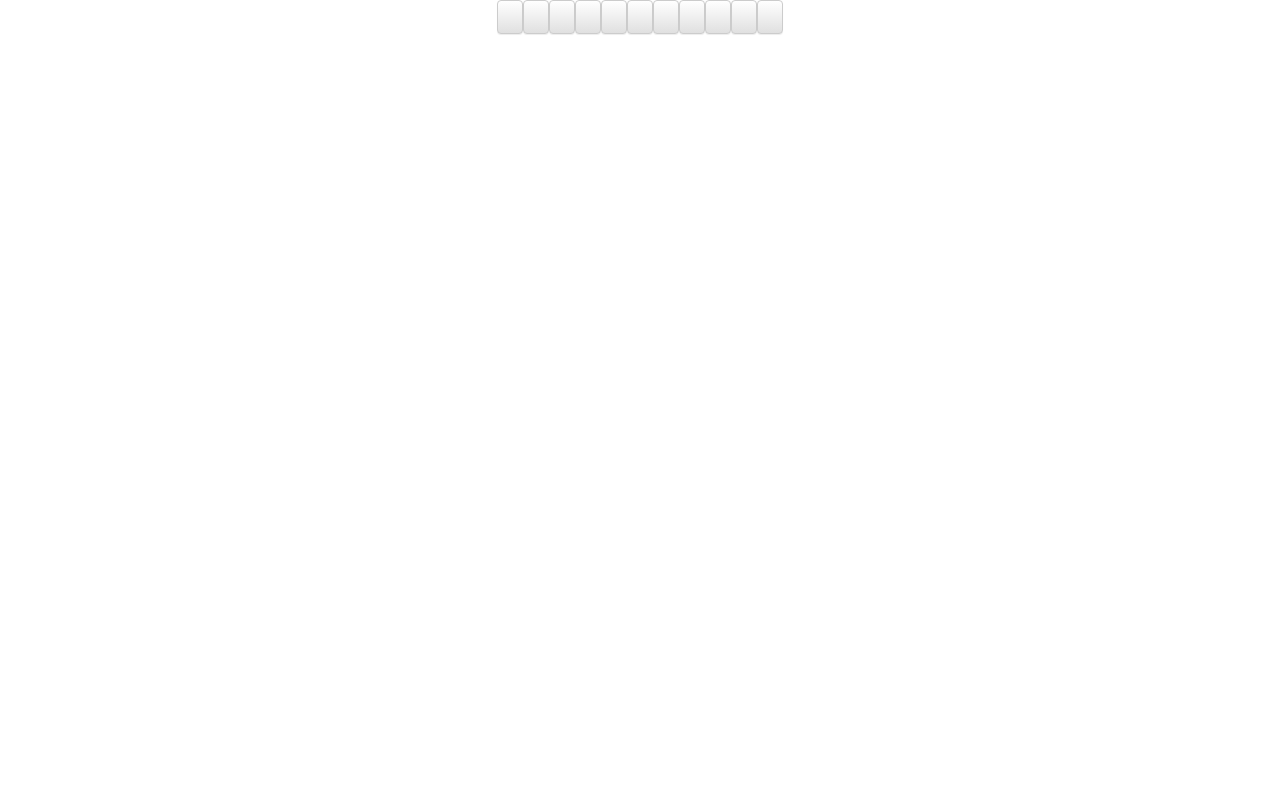
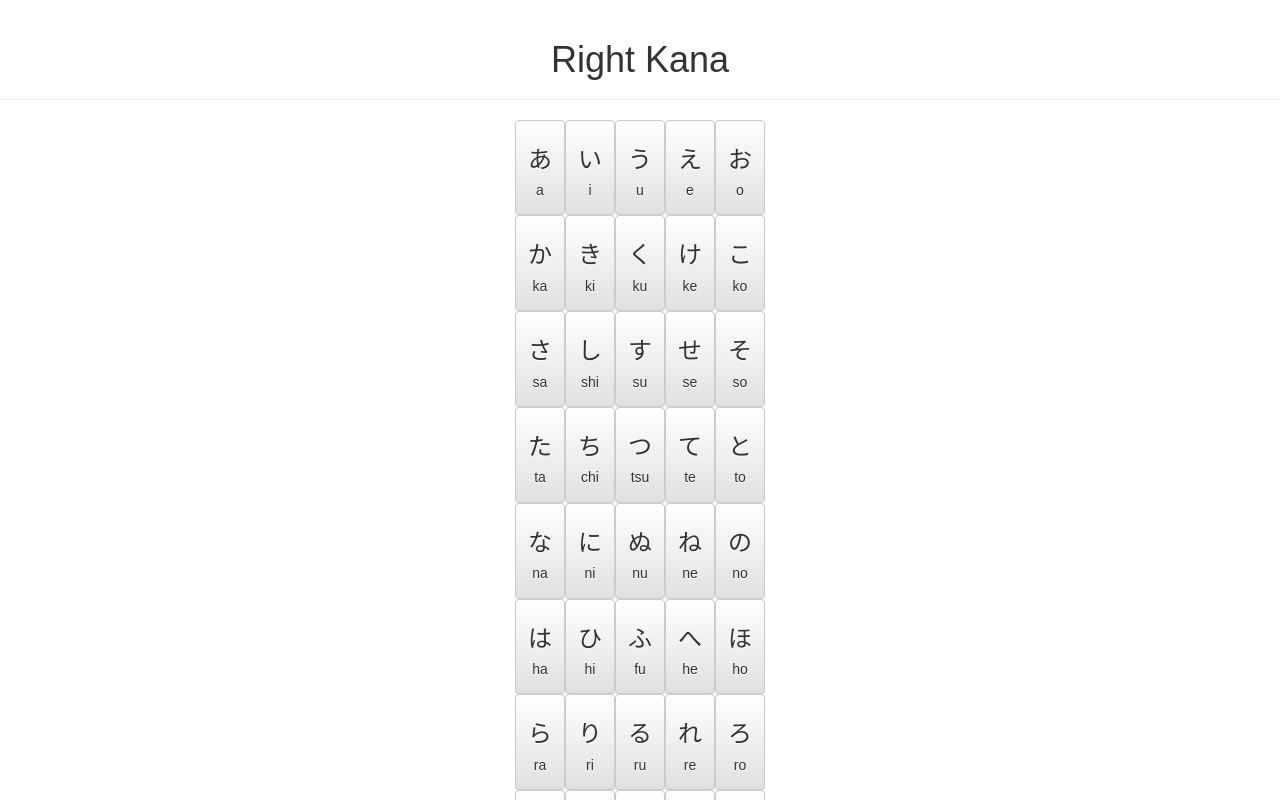
Before and after one commit to janclarin/right-kana, a React (Create React App) app: page / in a window 1280 px wide. Shown: the top 800 px of the page. Built offline with nearby package versions, Linux system fonts and the light colour scheme.

Commit message:
Display kana in appropriate rows in a table

```diff
--- a/src/App.js
+++ b/src/App.js
@@ -1,19 +1,14 @@
 import React, { Component } from 'react';
-import KanaBox from './KanaBox';
-import { KANA } from './constants/kana';
+import { PageHeader } from 'react-bootstrap';
+import KanaTable from './KanaTable';
 import './App.css';
 
 class App extends Component {
   render() {
     return (
       <div className="App">
-        {
-          KANA.map(kanaInfo => {
-            const kana = kanaInfo['hiragana'];
-            const romaji = kanaInfo['romaji'];
-            return <KanaBox kana={kana} romaji={romaji} />
-          })
-        }
+        <PageHeader>Right Kana</PageHeader>
+        <KanaTable />
       </div>
     );
   }
--- a/src/KanaBox.js
+++ b/src/KanaBox.js
@@ -3,11 +3,11 @@ import { Button } from 'react-bootstrap';
 
 class KanaBox extends Component {
   render() {
-    const {kana, romaji} = this.props
+    const { kana, romaji } = this.props;
 
     return (
       <Button>
-        <h2>{kana}</h2>
+        <h3>{kana}</h3>
         <h5>{romaji}</h5>
       </Button>
     );
--- /dev/null
+++ b/src/KanaBoxRow.js
@@ -0,0 +1,22 @@
+import React, { Component } from 'react';
+import KanaBox from './KanaBox';
+
+class KanaBoxRow extends Component {
+  render() {
+    const { kanas, isHiragana } = this.props;
+    const kanaType = isHiragana ? 'hiragana' : 'katakana';
+
+    return (
+      <div>
+      {
+        kanas.map(kana => {
+          const romaji = kana['romaji'];
+          return <KanaBox key={romaji} kana={kana[kanaType]} romaji={romaji} />
+        })
+      }
+      </div>
+    );
+  }
+}
+
+export default KanaBoxRow;
--- /dev/null
+++ b/src/KanaTable.js
@@ -0,0 +1,20 @@
+import React, { Component } from 'react';
+import KanaBoxRow from './KanaBoxRow';
+import { KANA } from './constants/kana';
+
+class KanaTable extends Component {
+  render() {
+    return (
+      <div>
+      {
+        KANA.map(kanaRow => {
+          const key = kanaRow[0]['romaji'];
+          return <KanaBoxRow key={key} kanas={kanaRow} isHiragana={true} />
+        })
+      }
+      </div>
+    );
+  }
+}
+
+export default KanaTable;
```
